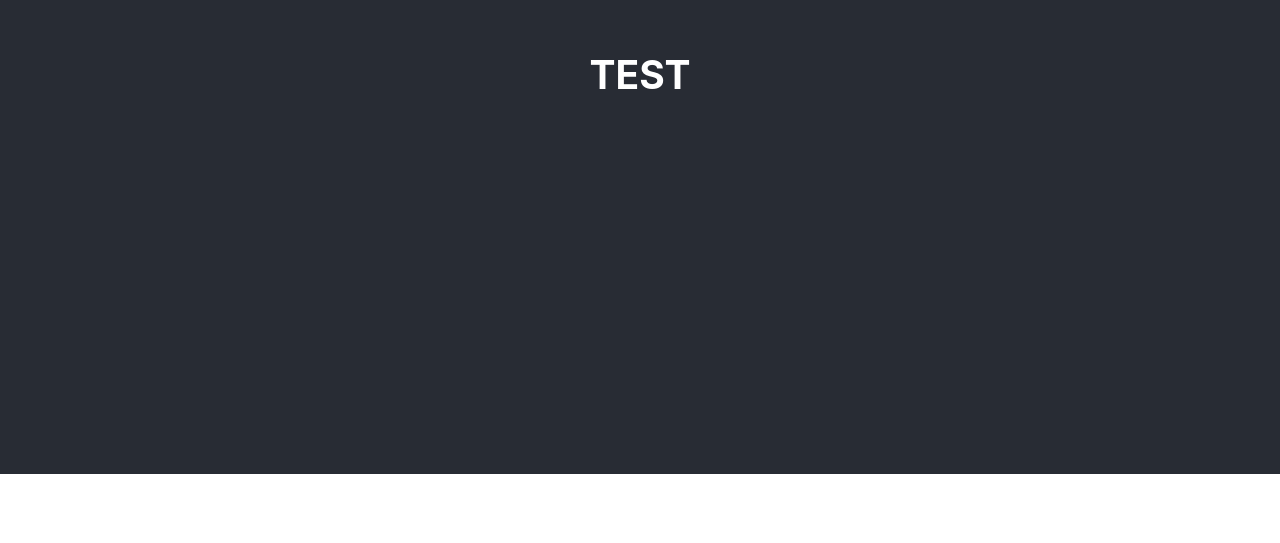
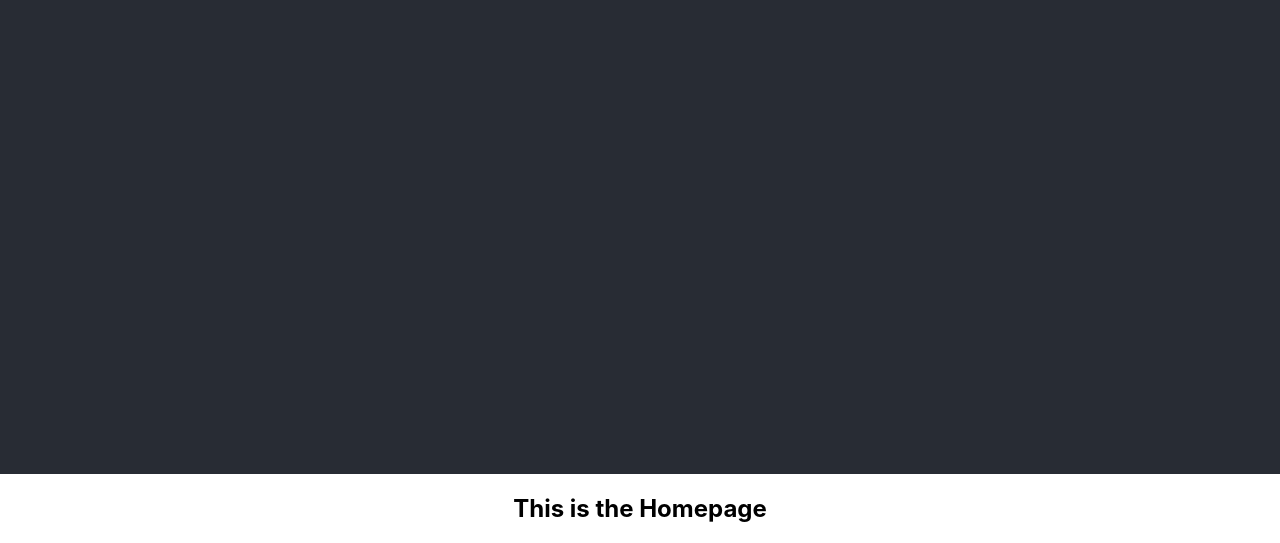
Before and after one commit to danielcortes89/initial-layout, a React (Create React App) app: page / in a window 1280 px wide. Shown: the part 326-869 px from the top of the page. Before the commit the page ends 800 px from the top, so only its background shows below. Built offline with nearby package versions, Linux system fonts and the light colour scheme.

Commit message:
feat: Initial Routing set up

```diff
--- a/package.json
+++ b/package.json
@@ -9,6 +9,7 @@
     "react": "^17.0.2",
     "react-dom": "^17.0.2",
     "react-router": "^5.2.0",
+    "react-router-dom": "^5.2.0",
     "react-scripts": "4.0.3",
     "web-vitals": "^1.1.2"
   },
--- a/src/App.js
+++ b/src/App.js
@@ -1,5 +1,24 @@
 import logo from './logo.svg';
+
+import { BrowserRouter as Router, Route } from 'react-router-dom'
+
 import './App.css';
+
+const Home = () => {
+  return (
+    <div>
+      <h2>This is the Homepage</h2>
+    </div>
+  )
+}
+
+const About = () => {
+  return (
+    <div>
+      <h3>This is the about Page</h3>
+    </div>
+  )
+}
 
 function App() {
   return (
@@ -17,8 +36,12 @@ function App() {
         >
           Learn React
         </a> */}
-        <h2>TEST</h2>
+
       </header>
+      <Router>
+        <Route path="/" exact component={Home}/>
+        <Route path="/about" component={About}/>
+      </Router>
     </div>
   );
 }
```
Also changed, not shown: src/components/HomeComponent.js (added), 1 other file (tests, documents, lock files or other folders).
